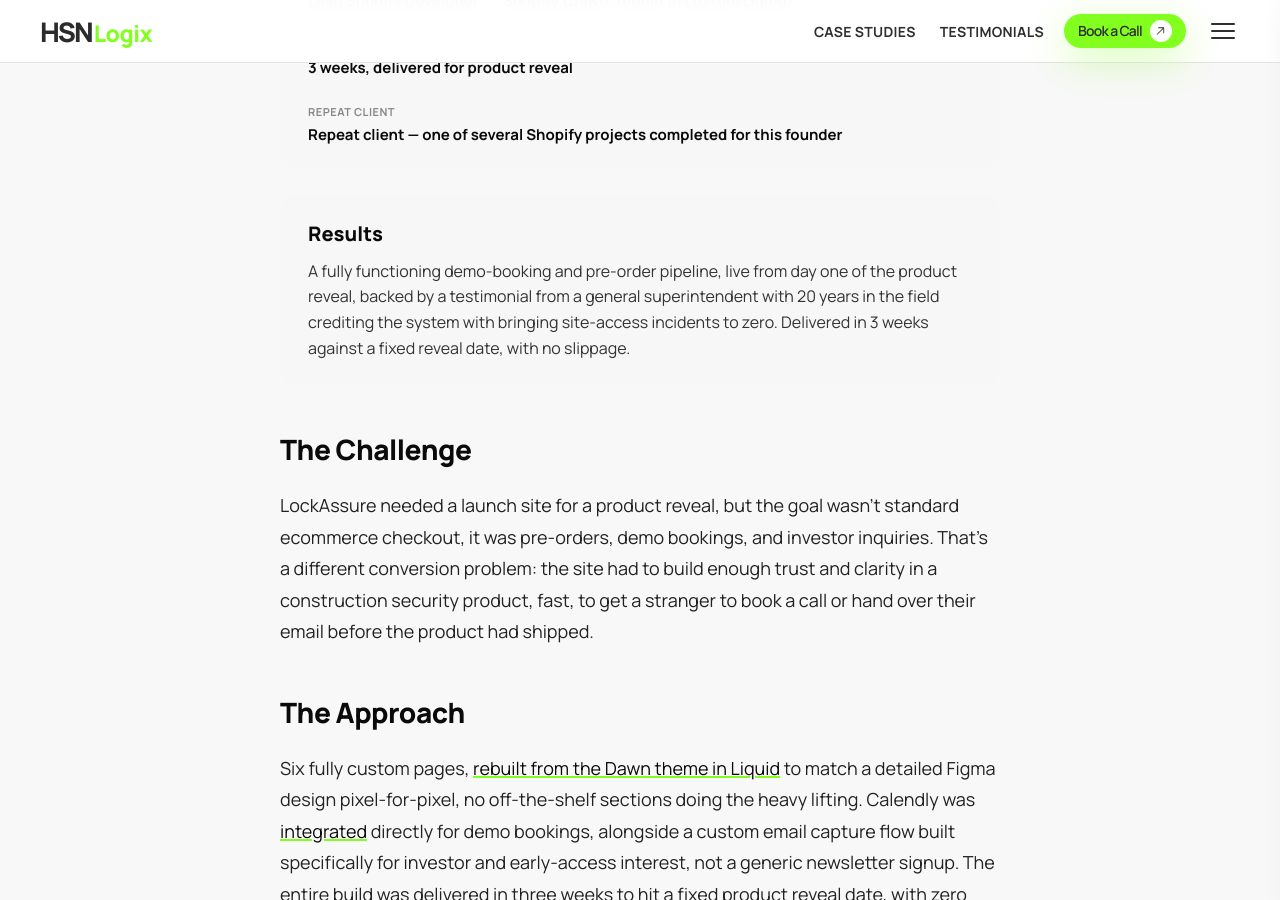
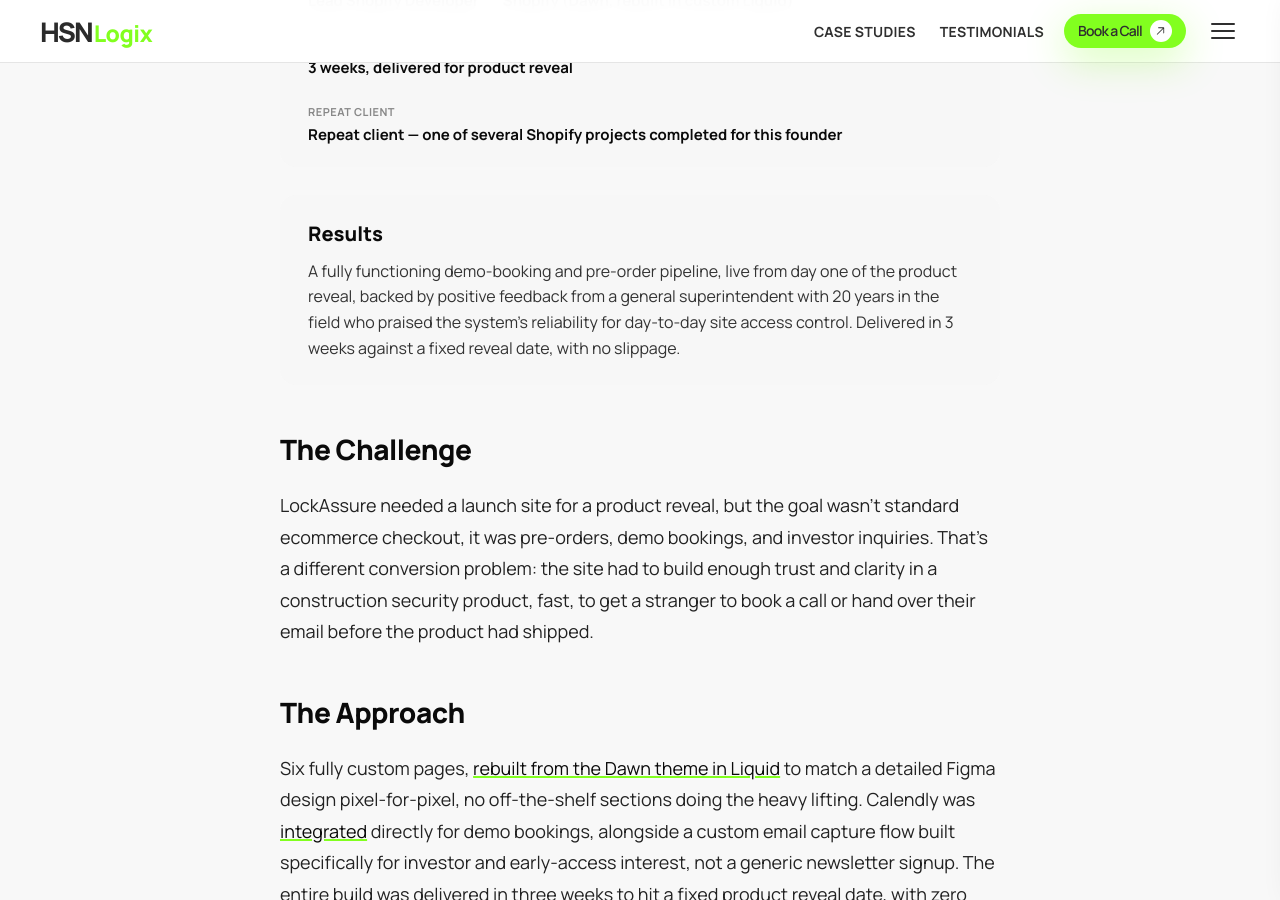
Before and after one commit to gr8ahmad/hsnlogix, a Jekyll site: the page built from _case_studies/lockassure.md, in a window 1280 px wide and 900 px high, scrolled down 1092 px. Built offline with Jekyll 4.4.1, drawn with Linux system fonts in a browser that asks for light colours; a script that is not in the unit is left out.

Commit message:
lockassure: soften unattributed 'zero incidents' claim in results front matter
Replaces "backed by a testimonial from a general superintendent with 20 years
in the field crediting the system with bringing site-access incidents to zero"
with "backed by positive feedback from a general superintendent with 20 years
in the field who praised the system's reliability for day-to-day site access
control". Removes the specific unattributed outcome claim while keeping the
credibility signal (experienced tradesperson, positive endorsement).

Co-Authored-By: Claude Sonnet 4.6 <noreply@anthropic.com>
Claude-Session: https://claude.ai/code/session_015dfU2K8V8wNbXDRK3bceSx

```diff
--- a/_case_studies/lockassure.md
+++ b/_case_studies/lockassure.md
@@ -21,7 +21,7 @@ related_services:
 next_case_study:
   title: "Custom Vintage-Branded Shopify Store for a Soda Brand — Mavé"
   url: /case-studies/mave/
-results: "A fully functioning demo-booking and pre-order pipeline, live from day one of the product reveal, backed by a testimonial from a general superintendent with 20 years in the field crediting the system with bringing site-access incidents to zero. Delivered in 3 weeks against a fixed reveal date, with no slippage."
+results: "A fully functioning demo-booking and pre-order pipeline, live from day one of the product reveal, backed by positive feedback from a general superintendent with 20 years in the field who praised the system's reliability for day-to-day site access control. Delivered in 3 weeks against a fixed reveal date, with no slippage."
 ---
 
 ## The Challenge
```
